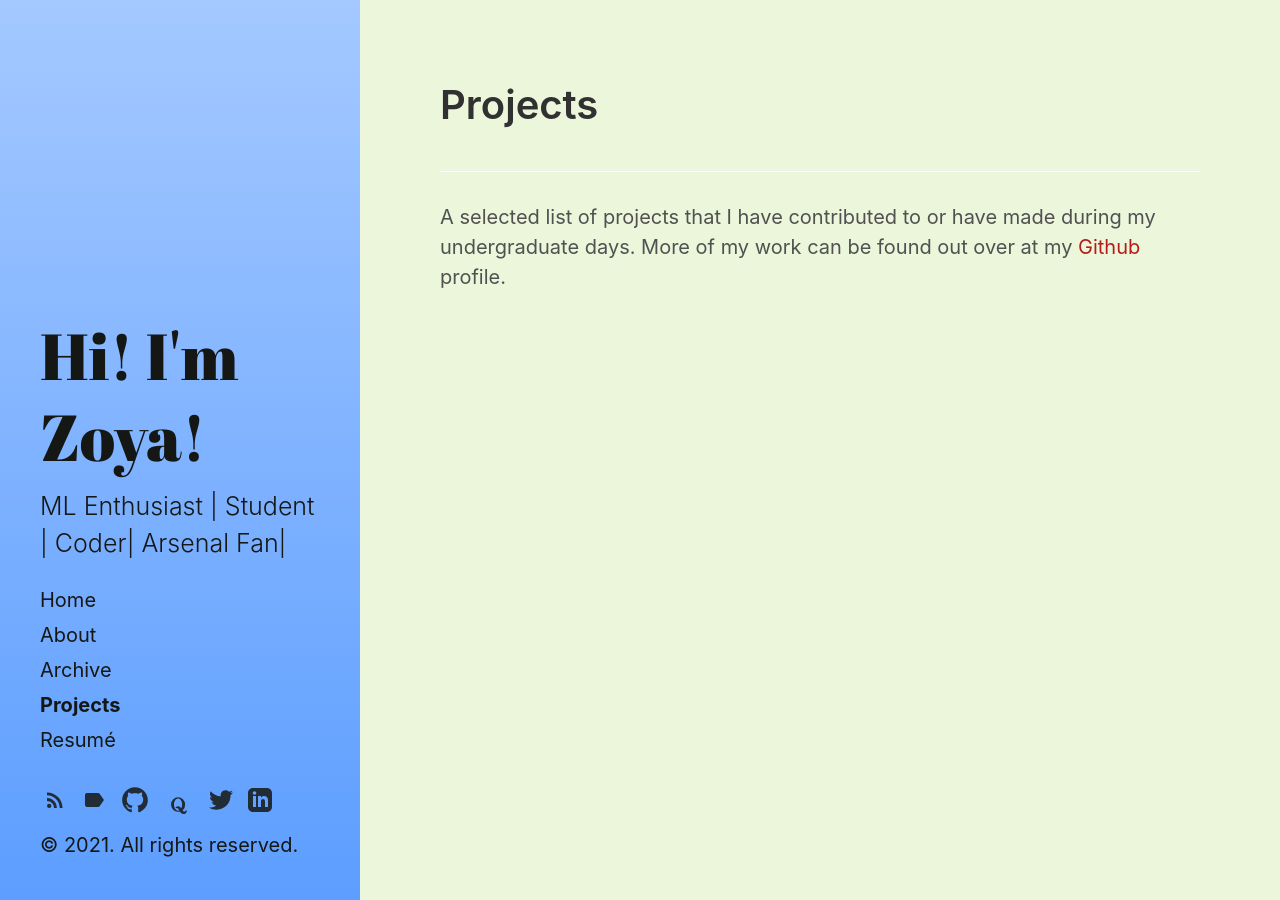
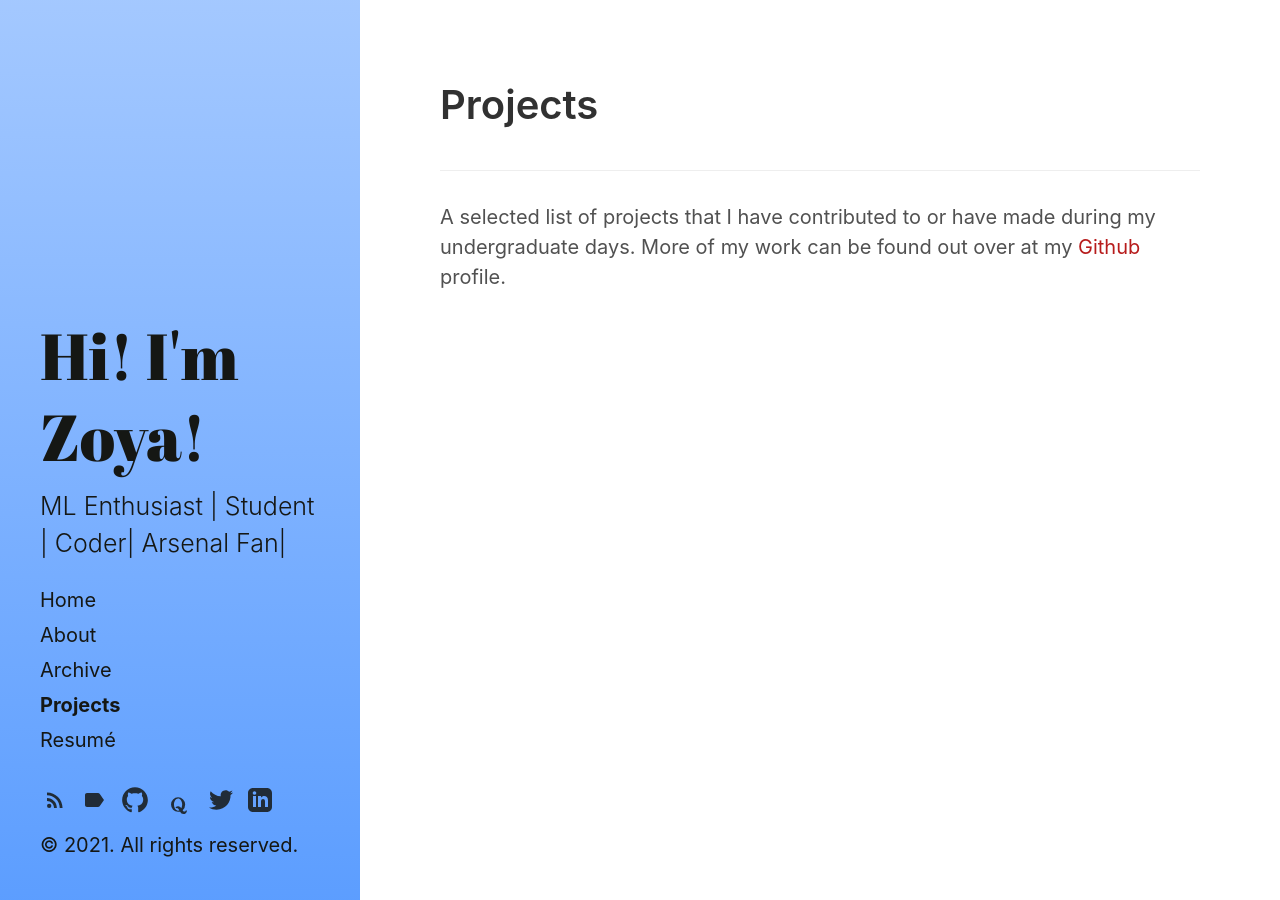
Before and after one commit to zeddmaxx/zeddmaxx.github.io, a Jekyll site: the page built from projects.md, in a window 1280 px wide. Built offline with Jekyll 4.4.1, drawn with Linux system fonts in a browser that asks for light colours.

Commit message:
Updating site wide  background color

```diff
--- a/_sass/hydeout/_layout.scss
+++ b/_sass/hydeout/_layout.scss
@@ -63,7 +63,7 @@ body {
 }
 
 .content {
-  background: #ebf6db;
+  background: #ffffff;
   color: $body-color;
   padding: $section-spacing;
 }
@@ -179,7 +179,7 @@ body {
 
   // Make entire container background white to contrast against sidebar
   .container {
-    background: #ebf6db;
+    background: #ffffff;
     color: $body-color;
     padding: $section-spacing * 2
              $section-spacing * 2
```
